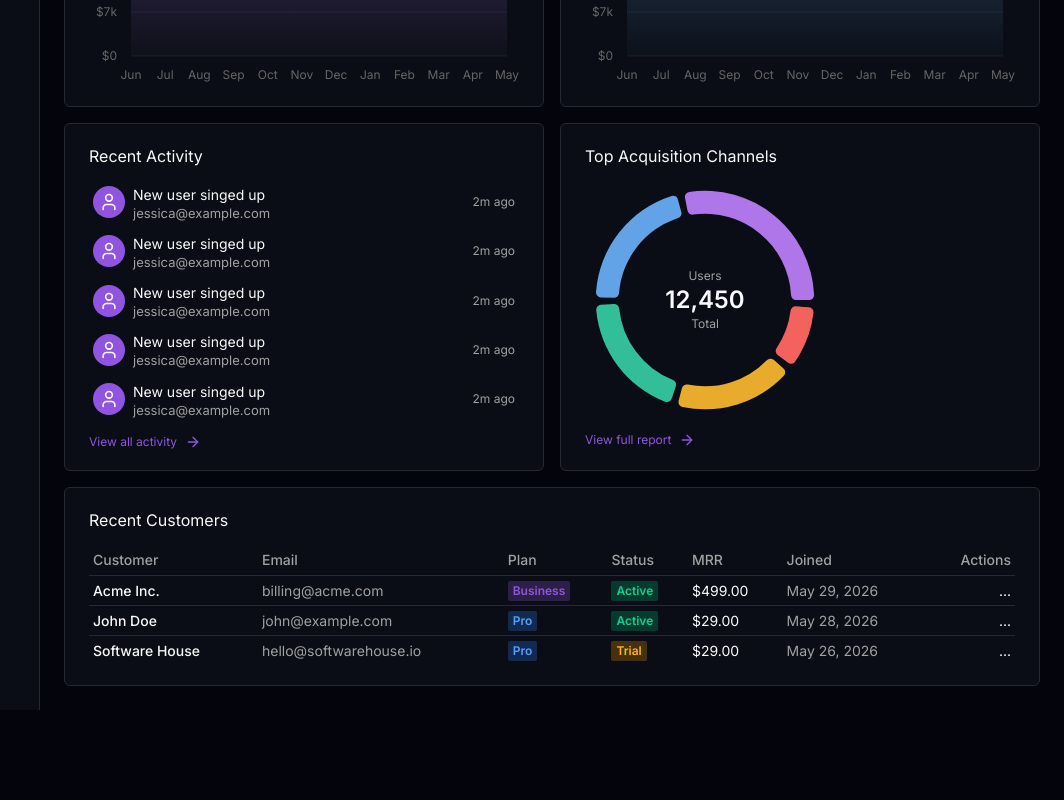
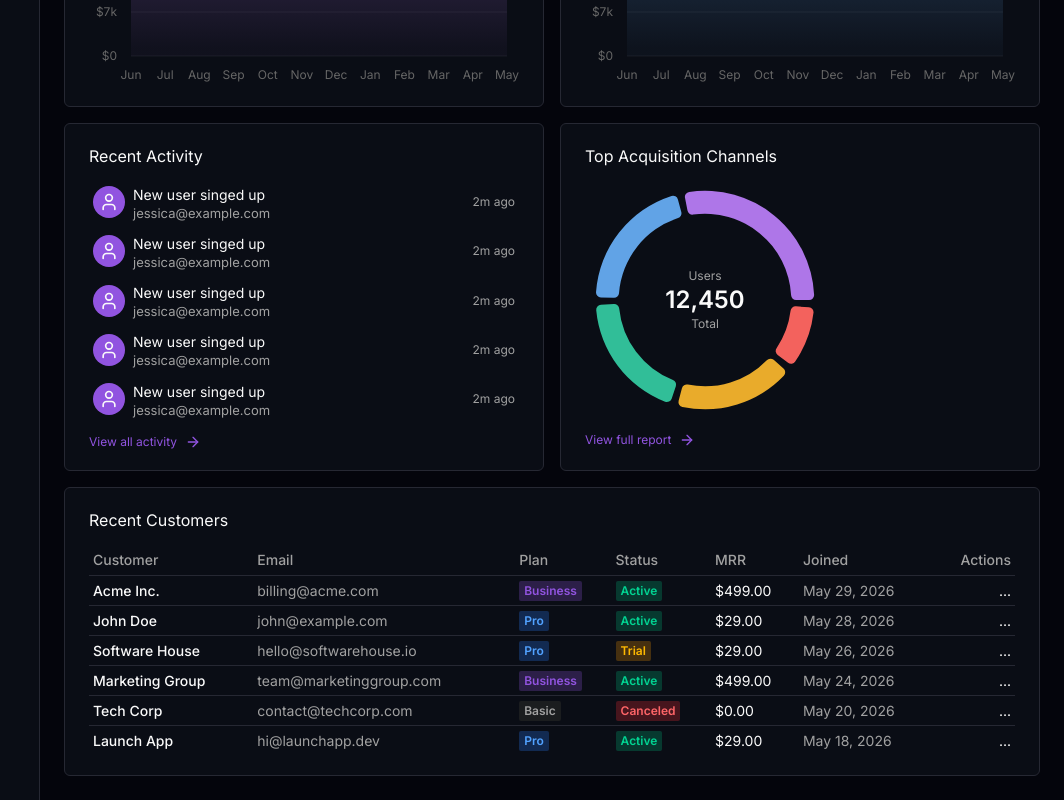
Before and after one commit to svsxn/metricly, a Next.js app: page / in a window 1280 px wide. Shown: the part 543-1343 px from the top of the page, without its empty margins (216-1280 px from the left). Before the commit the page ends 1253 px from the top, so only its background shows below. Built offline with nearby package versions, Linux system fonts and the light colour scheme.

Commit message:
feat: add more customers

```diff
--- a/src/data/customers.ts
+++ b/src/data/customers.ts
@@ -25,4 +25,28 @@ export const CUSTOMERS: Customer[] = [
     mrr: 29,
     joined: "May 26, 2026",
   },
+  {
+    name: "Marketing Group",
+    email: "team@marketinggroup.com",
+    plan: "Business",
+    status: "Active",
+    mrr: 499,
+    joined: "May 24, 2026",
+  },
+  {
+    name: "Tech Corp",
+    email: "contact@techcorp.com",
+    plan: "Basic",
+    status: "Canceled",
+    mrr: 0,
+    joined: "May 20, 2026",
+  },
+  {
+    name: "Launch App",
+    email: "hi@launchapp.dev",
+    plan: "Pro",
+    status: "Active",
+    mrr: 29,
+    joined: "May 18, 2026",
+  },
 ];
--- a/src/types/general.d.ts
+++ b/src/types/general.d.ts
@@ -22,7 +22,7 @@ type Activity = {
 type Customer = {
   name: string;
   email: string;
-  plan: "Business" | "Pro";
+  plan: "Business" | "Pro" | "Basic";
   status: "Active" | "Trial" | "Canceled";
   mrr: number;
   joined: string;
```
